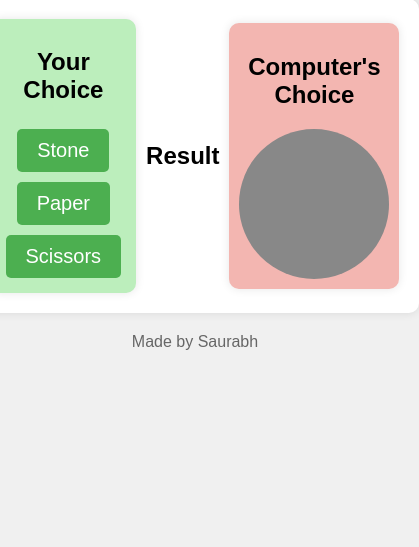
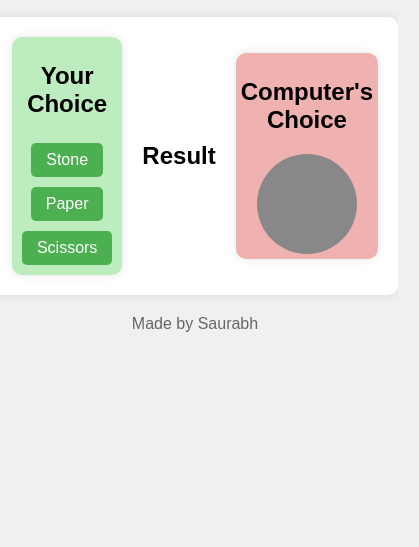
Before and after one commit to saurabhkope/stone_paper_scissors_game, a plain HTML site: page index.html in a window 390 px wide. Shown: the part 297-844 px from the top of the page, 419 px wide, since content can reach past the window. Drawn offline with Linux system fonts and the light colour scheme.

Commit message:
Update styles.css

```diff
--- a/styles.css
+++ b/styles.css
@@ -1,3 +1,5 @@
+/* Common styles for all screen sizes */
+
 body {
     font-family: Arial, sans-serif;
     margin: 0;
@@ -20,24 +22,26 @@ body {
     justify-content: center;
     align-items: center;
     background-color: #ffffff;
-  border-radius: 10px;
-  box-shadow: 0 0 10px rgba(0, 0, 0, 0.1);
-  padding: 20px;
+    border-radius: 10px;
+    box-shadow: 0 0 10px rgba(0, 0, 0, 0.1);
+    padding: 20px;
   }
 
-  .user-choice{
+  .user-choice {
     text-align: center;
     padding: 10px;
-    background-color: #bceebc;
     border-radius: 10px;
     box-shadow: 0 0 10px rgba(0, 0, 0, 0.1);
+    margin: 10px;
+    background-color: #bdecbe;
   }
   .computer-choice {
     text-align: center;
     padding: 10px;
-    background-color: #f3b6b1;
     border-radius: 10px;
     box-shadow: 0 0 10px rgba(0, 0, 0, 0.1);
+    margin: 10px;
+    background-color: #f0b2b0;
   }
 
   .user-choice button {
@@ -74,14 +78,39 @@ body {
     margin: 0 auto;
   }
 
-  /* Add more styles and animations as desired */
+  /* Footer section */
 
-
-  /* footer section
-   */
-
-   footer {
+  footer {
     text-align: center;
     margin-top: 20px;
     color: #666;
   }
+
+  /* Styles for mobile screens */
+
+  @media (max-width: 767px) {
+    .game-container {
+      padding: 10px; /* Adjust padding for mobile */
+    }
+
+    .user-choice,
+    .computer-choice {
+      padding: 5px; /* Adjust padding for mobile */
+    }
+
+    .user-choice button {
+      font-size: 16px; /* Adjust font size for mobile */
+      padding: 8px 15px; /* Adjust padding for mobile */
+    }
+
+    .outcome {
+      font-size: 20px; /* Adjust font size for mobile */
+      margin-top: 10px; /* Adjust margin for mobile */
+    }
+
+    .computer-image {
+      width: 100px; /* Adjust width for mobile */
+      height: 100px; /* Adjust height for mobile */
+      font-size: 40px; /* Adjust font size for mobile */
+    }
+  }
```
